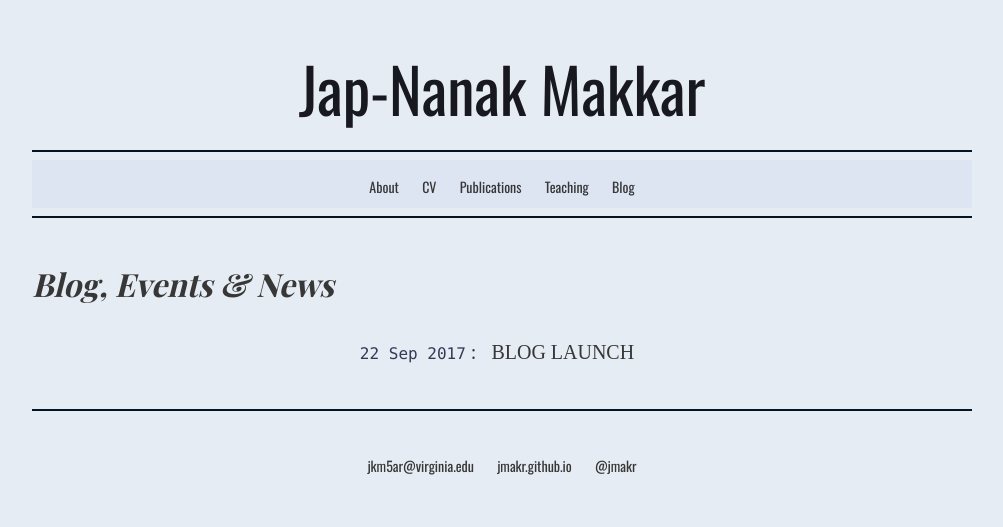
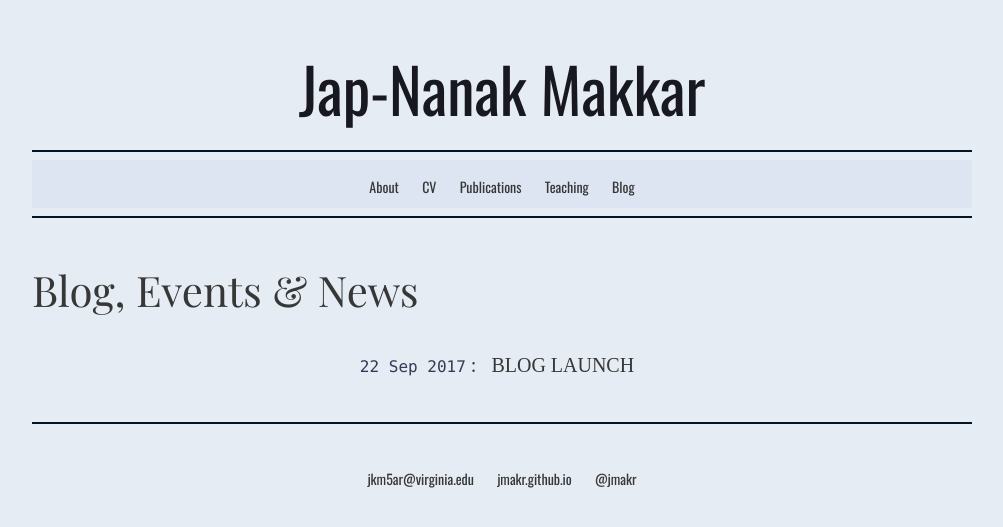
Before and after one commit to jmakr/jmakr.github.io, a Jekyll site: the page built from blog/index.html, in a window 1280 px wide. Shown: the top 527 px of the page, without its empty margins (138-1141 px from the left). Built offline with Jekyll 4.4.1, drawn with Linux system fonts in a browser that asks for light colours; some web fonts are replaced.

Commit message:
Update index.html

```diff
--- a/blog/index.html
+++ b/blog/index.html
@@ -4,7 +4,7 @@ title: Blog, Events & News
 ---
 	<br>
 	<br>
-	<p5>{{ page.title }}</p5>
+	<p4>{{ page.title }}</p4>
 	<br>
 	<ul class="posts">
 
```
